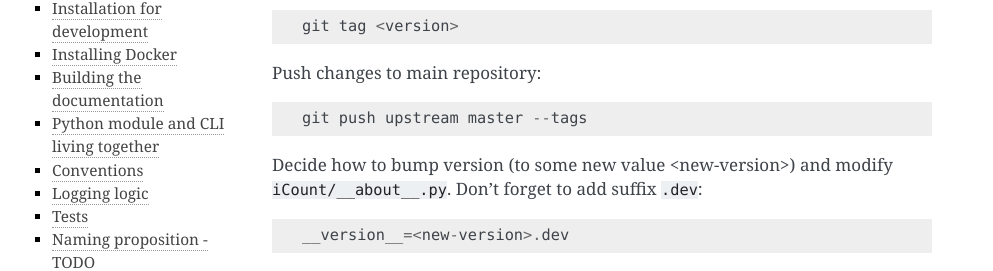
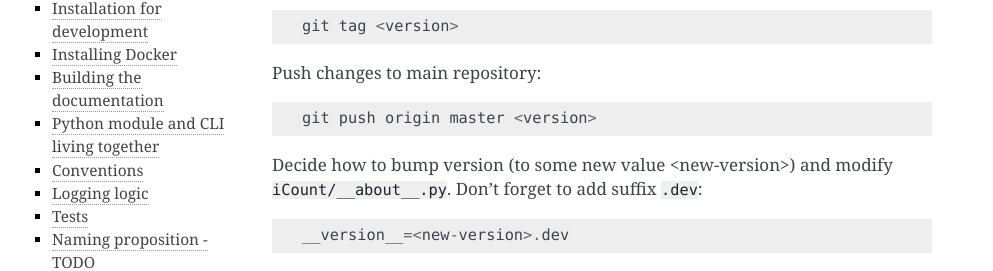
Before and after one commit to tomazc/iCount, a Sphinx documentation site: the page built from docs/source/contributing.rst, in a window 1280 px wide and 900 px high, scrolled down 6784 px. Shown: the part 337-608 px from the top of the window, without its empty margins (148-1141 px from the left). Built offline with Sphinx 7.4.7, drawn with Linux system fonts in a browser that asks for light colours.

Commit message:
release: Bump version to 2.0.1.dev

```diff
--- a/docs/source/contributing.rst
+++ b/docs/source/contributing.rst
@@ -351,7 +351,7 @@
 
 Push changes to main repository::
 
-    git push upstream master --tags
+    git push origin master <version>
 
 Decide how to bump version (to some new value <new-version>) and modify
 ``iCount/__about__.py``. Don't forget to add suffix ``.dev``::
--- a/iCount/__about__.py
+++ b/iCount/__about__.py
@@ -8,7 +8,7 @@
 
 # Semantic versioning is used. For more information see:
 # https://packaging.python.org/en/latest/distributing/#semantic-versioning-preferred
-__version__ = '2.0.0'
+__version__ = '2.0.1.dev'
 
 __author__ = 'University of Ljubljana, Bioinformatics Laboratory'
 __email__ = 'tomazc@gmail.com'
```
